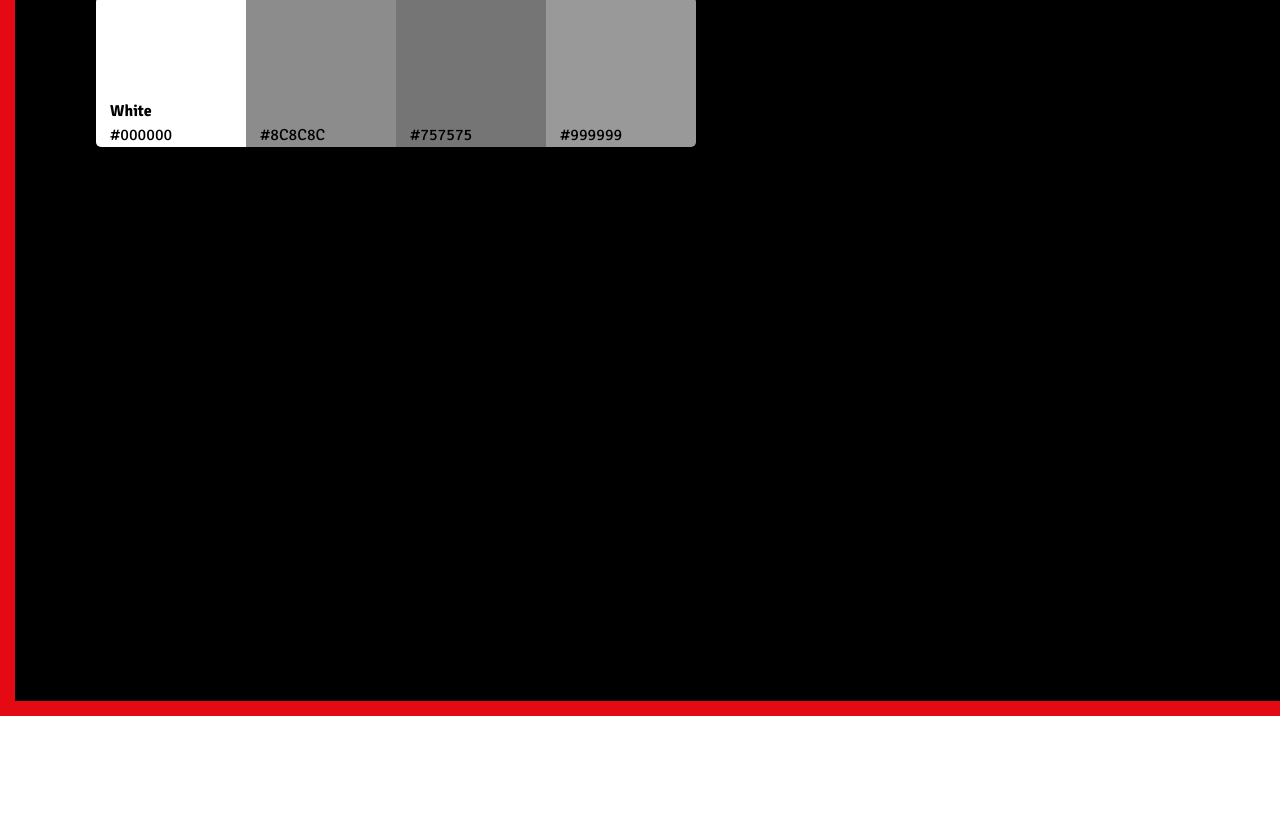
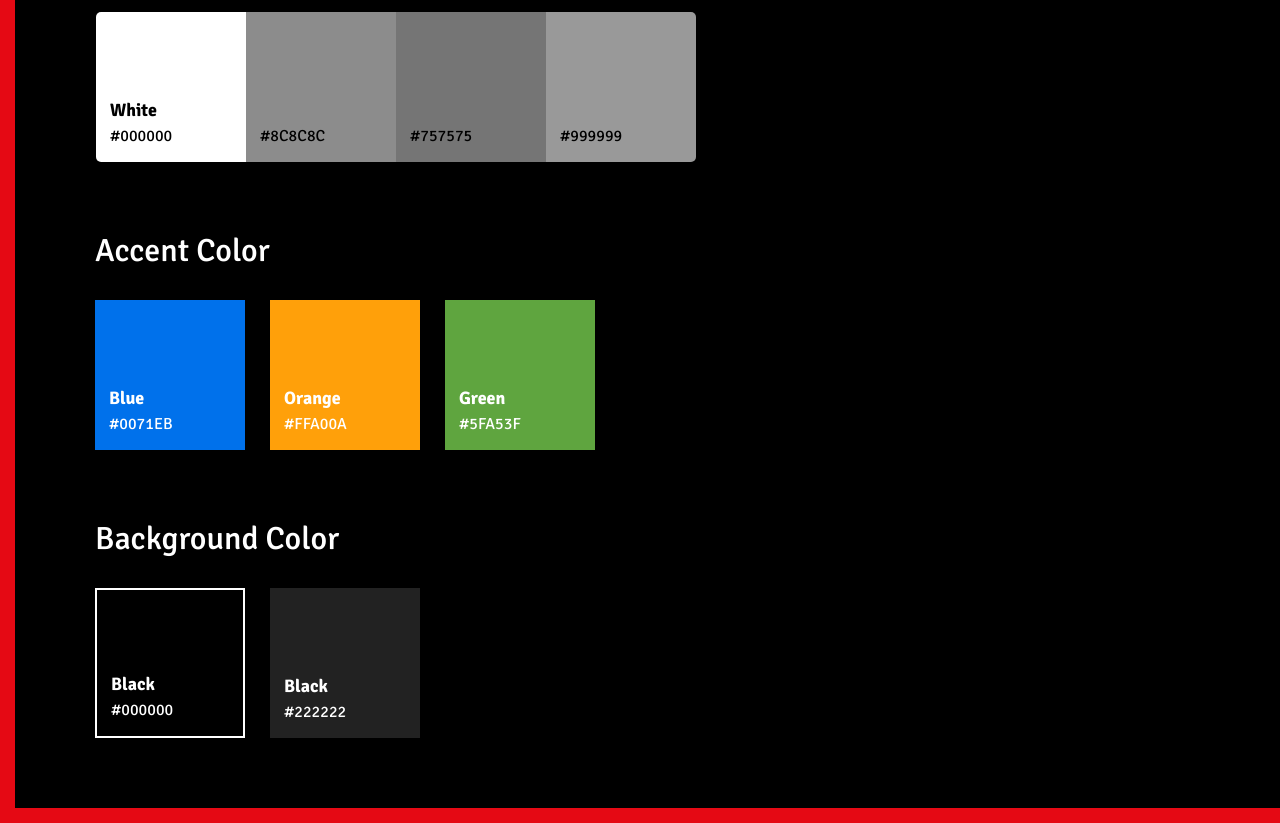
Before and after one commit to gokcanparlaktas/witflix, a website built with Vite: page design-system.html in a window 1280 px wide. Shown: the part 724-1547 px from the top of the page. Built offline with nearby package versions, Linux system fonts and the light colour scheme.

Commit message:
Color system page completed

```diff
--- a/design-system.html
+++ b/design-system.html
@@ -65,6 +65,41 @@
             </div>
           </div>
         </div>
+
+        <div class="acc-box">
+          <h2>Accent Color</h2>
+          <div class="acc-colorbox">
+            <div class="accbox" style="background-color: var(--acc1)">
+              <h4>Blue</h4>
+              <p>#0071EB</p>
+            </div>
+            <div class="accbox" style="background-color: var(--acc2)">
+              <h4>Orange</h4>
+              <p>#FFA00A</p>
+            </div>
+            <div class="accbox" style="background-color: var(--acc3)">
+              <h4>Green</h4>
+              <p>#5FA53F</p>
+            </div>
+          </div>
+        </div>
+
+        <div class="back-box">
+          <h2>Background Color</h2>
+          <div class="back-colorbox">
+            <div class="back-color" style="background-color: var(--bg-primary)">
+              <h4>Black</h4>
+              <p>#000000</p>
+            </div>
+            <div
+              class="back-color"
+              style="background-color: var(--bg-secondary)"
+            >
+              <h4>Black</h4>
+              <p>#222222</p>
+            </div>
+          </div>
+        </div>
       </div>
     </section>
   </body>
--- a/style.css
+++ b/style.css
@@ -27,12 +27,12 @@
 }
 .color-system {
   background-color: var(--primary-red);
-  height: 1440px;
+  height: 1547px;
 }
 .container {
   background-color: var(--bg-primary);
-  margin: 0 15px 15px 15px;
-  height: 1301px;
+  margin: 15px;
+  height: 1393px;
 }
 .header {
   width: 100%;
@@ -64,6 +64,9 @@ h3 {
   font-weight: 500;
   line-height: auto;
   letter-spacing: -0.5%;
+}
+h4 {
+  font-size: 18px;
 }
 .primary-container {
   display: flex;
@@ -99,6 +102,7 @@ h3 {
 .typo-colorbox {
   display: flex;
 }
+
 .colorbox-1 {
   display: flex;
   flex-direction: column;
@@ -110,6 +114,7 @@ h3 {
   border-top-left-radius: 5px;
   border-bottom-left-radius: 5px;
   padding-left: 14px;
+  padding-bottom: 14px;
 }
 .colorbox-2 {
   display: flex;
@@ -119,6 +124,7 @@ h3 {
   height: 150px;
   color: var(--bg-primary);
   padding-left: 14px;
+  padding-bottom: 14px;
 }
 .colorbox-3 {
   display: flex;
@@ -130,4 +136,60 @@ h3 {
   border-top-right-radius: 5px;
   border-bottom-right-radius: 5px;
   padding-left: 14px;
+  padding-bottom: 14px;
 }
+.acc-box {
+  width: 500px;
+  height: 288px;
+  margin-left: 80px;
+  margin-top: 0;
+}
+.acc-box h2 {
+  padding-top: 65px;
+  padding-bottom: 25px;
+}
+.acc-colorbox {
+  display: flex;
+  justify-content: space-between;
+}
+.accbox {
+  color: var(--typo1);
+  display: flex;
+  flex-direction: column;
+  justify-content: flex-end;
+  align-items: flex-start;
+  width: 150px;
+  height: 150px;
+  padding-left: 14px;
+  padding-bottom: 14px;
+}
+
+.back-box {
+  width: 600px;
+  height: 288px;
+  margin-left: 80px;
+  margin-top: 0;
+}
+.back-box h2 {
+  padding-top: 65px;
+  padding-bottom: 25px;
+}
+.back-colorbox {
+  display: flex;
+  justify-content: flex-start;
+  gap: 25px;
+}
+.back-color {
+  color: var(--typo1);
+  display: flex;
+  flex-direction: column;
+  justify-content: flex-end;
+  align-items: flex-start;
+  width: 150px;
+  height: 150px;
+  padding-left: 14px;
+  padding-bottom: 14px;
+}
+.back-color:first-child {
+  border: 2px solid var(--typo1);
+}
```
